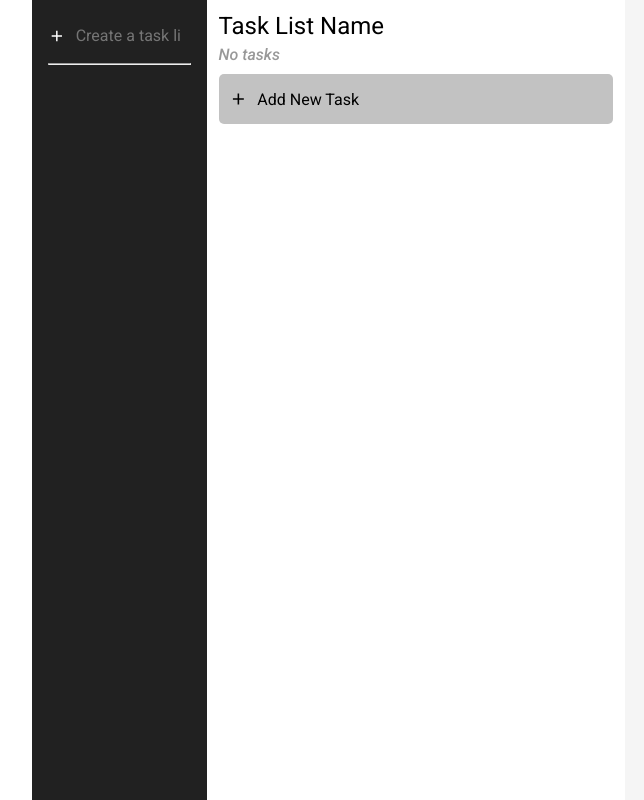
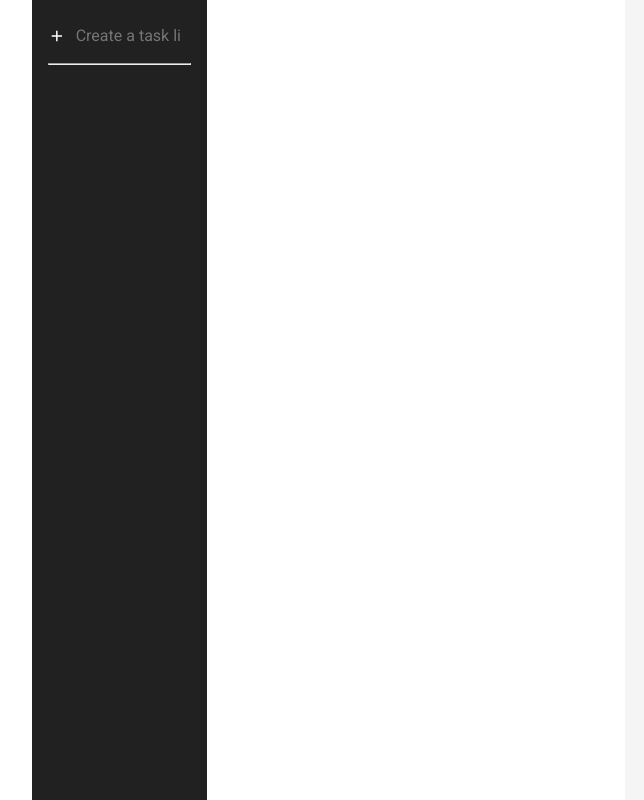
Before and after one commit to patrickiyog/todo-list-app, a React (Create React App) app: page / in a window 1280 px wide. Shown: the whole page, without its empty margins (224-868 px from the left). Built offline with nearby package versions, Linux system fonts and the light colour scheme.

Commit message:
use task list context

```diff
--- a/src/App.tsx
+++ b/src/App.tsx
@@ -1,16 +1,15 @@
 import * as React from 'react';
-import { TaskContext } from './context/TaskContext';
+import { TaskListsContext } from './context/TaskListsContext';
 import './App.css';
-import { Task } from './interfaces/Task';
+import { TaskList } from './interfaces/TaskList';
 import TaskListForm from './components/TaskListForm/TaskListForm';
-import TaskList from './components/TaskList/TaskList';
 
 const App: React.FC = () => {
 
-  const [tasks, setTasks] = React.useState<Task[]>([]);
+  const [taskLists, setTaskLists] = React.useState<TaskList[]>([]);
 
   return (
-    <TaskContext.Provider value={{ tasks, setTasks }}>
+    <TaskListsContext.Provider value={{ taskLists, setTaskLists }}>
       <div className="app">
         <div className="app-container">
           <div className="left-side">
@@ -20,12 +19,11 @@ const App: React.FC = () => {
             </div>
           </div>
           <div className="center">
-            <TaskList />
           </div>
           <div className="right-side"></div>
         </div>
       </div>
-    </TaskContext.Provider>
+    </TaskListsContext.Provider>
   );
 
 }
--- a/src/components/TaskList/TaskList.tsx
+++ b/src/components/DisplayTaskList/DisplayTaskList.tsx
@@ -1,12 +1,16 @@
 import React from 'react';
 import './TaskList.css';
-import { useTaskContext } from '../../context/TaskContext';
 import TaskItem from '../TaskItem/TaskItem';
 import TaskForm from '../TaskForm/TaskForm';
+import { TaskList } from '../../interfaces/TaskList';
 
-const TaskList = () => {
+interface Props {
+    taskList: TaskList;
+}
 
-    const { tasks } = useTaskContext();
+const DisplayTaskList = ({ taskList }: Props) => {
+
+    const { taskListId, taskListName, tasks } = taskList;
 
     const countCompletedTasks = (): number => {
         let count: number = 0;
@@ -21,17 +25,19 @@ const TaskList = () => {
     return (
         <div className="task-list">
             <div>
-                <div className="task-list-name">Task List Name</div>
+                <div className="task-list-name">{taskListName}</div>
                 <div className="task-list-details">
                     {!tasks.length ? 'No tasks' : `${tasks.length} tasks, ${countCompletedTasks()} completed`}
                 </div>
             </div>
             <div>
-                <TaskForm />
+                <TaskForm taskListId={taskListId} />
             </div>
             <div className="task-list-list">
                 <div className="task-list-list-content">
-                    {tasks.map((task, index) => <TaskItem key={index} task={task} />)}
+                    {tasks.map((task, index) =>
+                        <TaskItem key={index} taskListId={taskListId} task={task} />
+                    )}
                 </div>
             </div>
         </div>
@@ -40,4 +46,4 @@ const TaskList = () => {
 
 }
 
-export default TaskList;
+export default DisplayTaskList;
--- a/src/components/TaskForm/TaskForm.tsx
+++ b/src/components/TaskForm/TaskForm.tsx
@@ -1,29 +1,38 @@
 import React, { useState, ChangeEvent, KeyboardEvent } from 'react';
 import './TaskForm.css';
-import { useTaskContext } from '../../context/TaskContext';
+import { useTaskListsContext } from '../../context/TaskListsContext';
 import { MdAdd } from "react-icons/md";
 import { v4 as uuidv4 } from 'uuid';
 
-const TaskForm = () => {
+interface Props {
+    taskListId: string;
+}
 
-    const [task, setTask] = useState<string>("");
+const TaskForm = ({ taskListId }: Props) => {
 
-    const { tasks, setTasks } = useTaskContext();
+    const [taskName, setTaskName] = useState<string>("");
+
+    const { taskLists, setTaskLists } = useTaskListsContext();
 
     const handleChange = (event: ChangeEvent<HTMLInputElement>): void => {
-        setTask(event.target.value);
+        setTaskName(event.target.value);
     }
 
     const addTask = (event: KeyboardEvent): void => {
-        if (event.key === 'Enter' && /\S/.test(task)) {
+        if (event.key === 'Enter' && /\S/.test(taskName)) {
             const id = uuidv4();
             const newTask = {
-                id: id,
-                taskName: task,
+                taskId: id,
+                taskName: taskName,
                 completed: false
             };
-            setTasks([newTask, ...tasks]);
-            setTask("");
+            const newTaskList = [...taskLists];
+            for (const taskList of newTaskList) {
+                if (taskList.taskListId === taskListId) {
+                    taskList.tasks.push(newTask);
+                    setTaskLists(newTaskList);
+                }
+            }
         }
     }
 
@@ -38,7 +47,7 @@ const TaskForm = () => {
                         type="text"
                         name="task"
                         placeholder="Add New Task"
-                        value={task}
+                        value={taskName}
                         onChange={handleChange}
                         onKeyDown={addTask}
                         autoComplete="off"
--- a/src/components/TaskItem/TaskItem.tsx
+++ b/src/components/TaskItem/TaskItem.tsx
@@ -1,31 +1,48 @@
 import React from 'react';
 import { Task } from '../../interfaces/Task';
 import { MdOutlineCheckBoxOutlineBlank, MdOutlineCheckBox, MdOutlineRemoveCircleOutline } from "react-icons/md";
-import { useTaskContext } from '../../context/TaskContext';
+import { useTaskListsContext } from '../../context/TaskListsContext';
 import './TaskItem.css';
 
 interface Props {
+    taskListId: string;
     task: Task;
 }
 
-const TaskItem = ({ task }: Props) => {
+const TaskItem = ({ taskListId, task }: Props) => {
 
-    const { tasks, setTasks } = useTaskContext();
+    const { taskId, completed } = task;
 
-    const { id, completed } = task;
+    const { taskLists, setTaskLists } = useTaskListsContext();
 
     const completeTask = (): void => {
-        const newTasks = [...tasks];
-        for (const task of newTasks) {
-            if (task.id === id) {
-                task.completed = !completed;
+        const newTaskList = [...taskLists]
+        for (const taskList of newTaskList) {
+            if (taskList.taskListId === taskListId) {
+                const newTasks = [...taskList.tasks];
+                for (const task of newTasks) {
+                    if (task.taskId === taskId) {
+                        task.completed = !completed;
+                        setTaskLists(newTaskList);
+                    }
+                }
+                break;
             }
         }
-        setTasks(newTasks);
     }
 
     const removeTask = (): void => {
-        setTasks(tasks.filter(task => task.id !== id));
+        const newTaskList = [...taskLists]
+        for (const taskList of newTaskList) {
+            if (taskList.taskListId === taskListId) {
+                const newTasks = taskList.tasks.filter(task =>
+                    task.taskId !== taskId
+                );
+                taskList.tasks = newTasks;
+                setTaskLists(newTaskList);
+                break;
+            }
+        }
     }
 
     return (
@@ -40,8 +57,8 @@ const TaskItem = ({ task }: Props) => {
                 <span className="task-name">
                     {task.taskName}
                 </span>
-                <div className="task-remove" onClick={removeTask}>
-                    <MdOutlineRemoveCircleOutline />
+                <div className="task-remove" >
+                    <MdOutlineRemoveCircleOutline onClick={removeTask} />
                 </div>
             </div>
         </div>
--- a/src/context/TaskContext.tsx
+++ /dev/null
@@ -1,14 +0,0 @@
-import { createContext, useContext } from "react";
-import { Task } from "../interfaces/Task";
-
-export type Tasks = {
-    tasks: Task[];
-    setTasks: (tasks: Task[]) => void;
-};
-
-export const TaskContext = createContext<Tasks>({
-    tasks: [],
-    setTasks: () => { },
-});
-
-export const useTaskContext = () => useContext(TaskContext);
--- a/src/context/TaskListContext.tsx
+++ b/src/context/TaskListsContext.tsx
@@ -6,9 +6,9 @@ export type TaskLists = {
     setTaskLists: (taskList: TaskList[]) => void;
 };
 
-export const TaskListContext = createContext<TaskLists>({
+export const TaskListsContext = createContext<TaskLists>({
     taskLists: [],
     setTaskLists: () => { },
 });
 
-export const useTaskContext = () => useContext(TaskListContext);
+export const useTaskListsContext = () => useContext(TaskListsContext);
--- a/src/interfaces/Task.ts
+++ b/src/interfaces/Task.ts
@@ -1,5 +1,5 @@
 export interface Task {
-    id: string;
+    taskId: string;
     taskName: string;
     completed: boolean;
 }
--- a/src/interfaces/TaskList.ts
+++ b/src/interfaces/TaskList.ts
@@ -1,7 +1,7 @@
 import { Task } from "./Task";
 
 export interface TaskList {
-    id: string;
+    taskListId: string;
     taskListName: string;
     tasks: Task[];
 }
```
Also changed, not shown: src/components/DisplayTaskList/DisplayTaskList.css (renamed from src/components/TaskList/TaskList.css).
